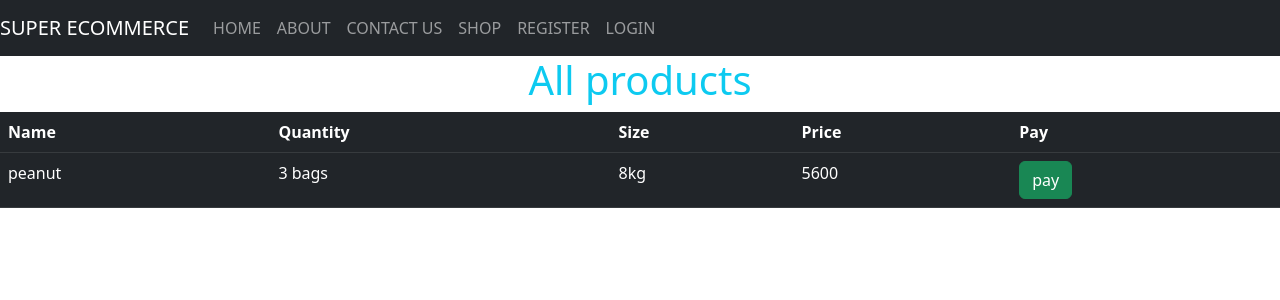
After one commit to louis-odr/super-ecommerce, a Django app: page /shop/ in a window 1280 px wide. The commit adds this page. Shown: the top 300 px of the page. Run offline with Django 4.2, Linux system fonts and the light colour scheme; data comes from the database, SQL or seed files in the repository; both versions use the stored data as it was after the commit; some libraries are stand-ins or nearby versions.

Commit message:
first commit

```diff
--- a/louissuperEcommercedjangoProject/settings.py
+++ b/louissuperEcommercedjangoProject/settings.py
@@ -25,7 +25,7 @@ SECRET_KEY = 'django-insecure-1cvt_vf4r6n=g==)n61382p$)hz4i=+s-r%r^rumah^j40&rwn
 # SECURITY WARNING: don't run with debug turned on in production!
 DEBUG = True
 
-ALLOWED_HOSTS = []
+ALLOWED_HOSTS = ['127.0.0.1']
 
 
 # Application definition
@@ -39,7 +39,8 @@ INSTALLED_APPS = [
     'django.contrib.staticfiles',
     'louissuperEcommercedjangoProject',
     'crispy_forms',
-    'crispy_bootstrap4'
+    'crispy_bootstrap4',
+    'django_daraja'
 ]
 CRISPY_ALLOWED_TEMPLATE_PACKS = 'bootstrap4'
 CRISPY_TEMPLATE_PACK = 'bootstrap4'
--- a/louissuperEcommercedjangoProject/urls.py
+++ b/louissuperEcommercedjangoProject/urls.py
@@ -29,5 +29,7 @@ urlpatterns = [
     path('update-product/<id>', views.update_product, name='upd-prod'),
     path('register/', views.register, name='user-registration'),
     path('login/',auth_views.LoginView.as_view(template_name='login.html'), name='user-login'),
-    path('logout/', auth_views.LogoutView.as_view(template_name='logout.html'),name='user-logout')
+    path('logout/', auth_views.LogoutView.as_view(template_name='logout.html'),name='user-logout'),
+    path('shop/',user_views.shop, name='shop'),
+    path('pay/<id>',user_views.pay, name='pay')
 ]
--- a/louissuperEcommercedjangoProject/views.py
+++ b/louissuperEcommercedjangoProject/views.py
@@ -1,3 +1,11 @@
+from __future__ import unicode_literals
+from django_daraja.mpesa import utils
+from django.http import HttpResponse, JsonResponse
+from django.views.generic import View
+from django_daraja.mpesa.core import MpesaClient
+from decouple import config
+from datetime import datetime
+
 from django.shortcuts import render, redirect
 from .models import Product
 from django.contrib import messages
@@ -73,3 +81,32 @@ def register(request):
     else:
         form = UserRegistrationForm()
     return render(request, 'register.html',{'form':form})
+
+
+
+def shop(request):
+    products = Product.objects.all()
+    context = {"products": products}
+    return render(request, 'shop.html',context)
+
+
+mpesa_client = MpesaClient()
+stk_push_callback_url = 'https://api.darajambili.com/express-payment'
+def auth_success(request):
+    response = mpesa_client.access_token()
+    return JsonResponse(response, safe=False)
+
+def pay(request,id):
+    product = Product.objects.get(id=id)
+    context = {"product": product}
+    if request.method == "POST":
+        phone_number = request.POST.get('c-phone')
+        product_price = request.POST.get('p-price')
+        product_price = int(product_price)
+        receipt_number = 'PAYMENT_1'
+        transaction_desc = "paying for a product"
+        transaction = mpesa_client.stk_push(phone_number,product_price,receipt_number,
+                                           transaction_desc, stk_push_callback_url)
+
+        return JsonResponse(transaction.response_description,safe=False)
+    return render(request, 'pay.html', context)
--- a/templates/master.html
+++ b/templates/master.html
@@ -32,6 +32,10 @@
                 <li class="nav-item">
                     <a class="nav-link" href="#">CONTACT US</a>
                 </li>
+            <li class="nav-item">
+                <a class="nav-link" href="{% url 'shop' %}">SHOP</a>
+            </li>
+
 
                 {% if user.is_authenticated %}
                 <li class="nav-item">
--- /dev/null
+++ b/templates/shop.html
@@ -0,0 +1,32 @@
+
+{% extends 'master.html' %}
+{% load static %}
+{% block content %}
+
+    <div>
+        <h1 class="text-info text-center">All products</h1>
+    {% for message in messages %}
+    <p class="text-success">{{ message }}</p>
+
+    {% endfor %}
+        <table class="table table-dark table-hover">
+            <tr>
+
+                <th>Name</th>
+                <th>Quantity</th>
+                <th>Size</th>
+                <th>Price</th>
+                <th>Pay</th>
+            </tr>
+            {% for product in products %}
+                <tr>
+                    <td>{{ product.name }}</td>
+                    <td>{{ product.qtty }}</td>
+                    <td>{{ product.size }}</td>
+                    <td>{{ product.price }}</td>
+                    <td><a class="btn btn-success" href="/pay/{{ product.id }}">pay</a></td>
+                </tr>
+            {% endfor %}
+        </table>
+    </div>
+{% endblock %}
```
Also changed, not shown: templates/pay.html (added, +18 -0 lines), db.sqlite3, 1 other file.
